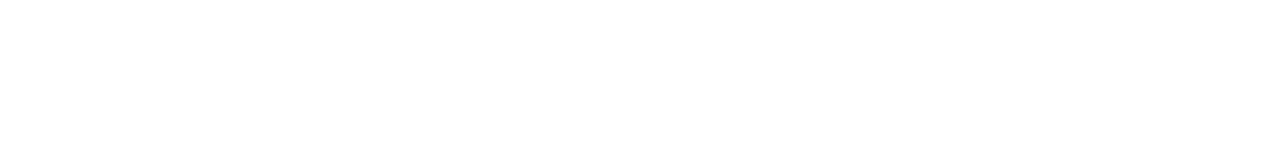
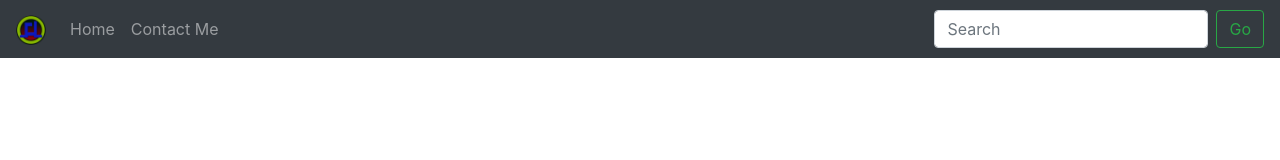
Before and after one commit to Jessrhyl/Jessrhyl.github.io, a plain HTML site: page profile.html in a window 1280 px wide. Drawn offline with nearby package versions, Linux system fonts and the light colour scheme.

Commit message:
Added Navbar

```diff
--- a/profile.html
+++ b/profile.html
@@ -3,8 +3,55 @@
 <head>
 	<title>Jessrhyl's Profile</title>
 	<link rel="SHORTCUT ICON" href="weblogo.ico">
+	<link rel="stylesheet" href="https://stackpath.bootstrapcdn.com/bootstrap/4.3.1/css/bootstrap.min.css" integrity="sha384-ggOyR0iXCbMQv3Xipma34MD+dH/1fQ784/j6cY/iJTQUOhcWr7x9JvoRxT2MZw1T" crossorigin="anonymous">
 </head>
 <body>
+	<nav class="navbar navbar-expand-lg navbar-dark bg-dark">
+	  	<a class="navbar-brand" href="#"><img src="weblogo.ico" style="height: 30px; width: 30px;"></a>
+	  	<button class="navbar-toggler" type="button" data-toggle="collapse" data-target="#navbarSupportedContent" aria-controls="navbarSupportedContent" aria-expanded="false" aria-label="Toggle navigation">
+	    	<span class="navbar-toggler-icon"></span>
+	  	</button>
 
+	  	<div class="collapse navbar-collapse" id="navbarSupportedContent">
+		    <ul class="navbar-nav mr-auto">
+		      	<li class="nav-item">
+		        	<a class="nav-link" href="#">Home <span class="sr-only">(current)</span></a>
+		      	</li>
+		      	<li class="nav-item">
+		       	 	<a class="nav-link" href="#">Contact Me</a>
+		      	</li>
+		      	<!-- <li class="nav-item dropdown">
+		        	<a class="nav-link dropdown-toggle" href="#" id="navbarDropdown" role="button" data-toggle="dropdown" aria-haspopup="true" aria-expanded="false">Dropdown</a>
+		        	<div class="dropdown-menu" aria-labelledby="navbarDropdown">
+			          	<a class="dropdown-item" href="#">Action</a>
+			          	<a class="dropdown-item" href="#">Another action</a>
+		          		<div class="dropdown-divider"></div>
+		          		<a class="dropdown-item" href="#">Something else here</a>
+		        	</div>
+		      	</li> -->
+		      	<!-- <li class="nav-item">
+		        	<a class="nav-link disabled" href="#" tabindex="-1" aria-disabled="true">Disabled</a>
+		      	</li> -->
+		    </ul>
+	    	<!-- <form class="form-inline my-2 my-lg-0">
+	      		<input class="form-control mr-sm-2" type="search" placeholder="Search" aria-label="Search">
+	      		<button class="btn btn-outline-success my-2 my-sm-0" type="submit">Search</button>
+	    	</form> -->
+	    	<form action="https://www.google.com/search" class="form-inline my-2 my-lg-0 searchform" method="get" name="searchform" target="_blank">
+				<input name="sitesearch" type="hidden" value="Jessrhyl.github.io">
+				<input autocomplete="on" class="form-control mr-sm-2 search" name="q" placeholder="Search" required="required"  type="text">
+				<button class="btn btn-outline-success my-2 my-sm-0 button" type="submit"> Go</button>
+			</form>
+	  	</div>
+	</nav>
+
+	<div class="">
+
+	</div>
+
+
+	<script src="https://stackpath.bootstrapcdn.com/bootstrap/4.3.1/js/bootstrap.min.js" integrity="sha384-JjSmVgyd0p3pXB1rRibZUAYoIIy6OrQ6VrjIEaFf/nJGzIxFDsf4x0xIM+B07jRM" crossorigin="anonymous"></script>
+	<script src="https://code.jquery.com/jquery-3.3.1.slim.min.js" integrity="sha384-q8i/X+965DzO0rT7abK41JStQIAqVgRVzpbzo5smXKp4YfRvH+8abtTE1Pi6jizo" crossorigin="anonymous"></script>
+	<script src="https://cdnjs.cloudflare.com/ajax/libs/popper.js/1.14.7/umd/popper.min.js" integrity="sha384-UO2eT0CpHqdSJQ6hJty5KVphtPhzWj9WO1clHTMGa3JDZwrnQq4sF86dIHNDz0W1" crossorigin="anonymous"></script>
 </body>
 </html>
```
